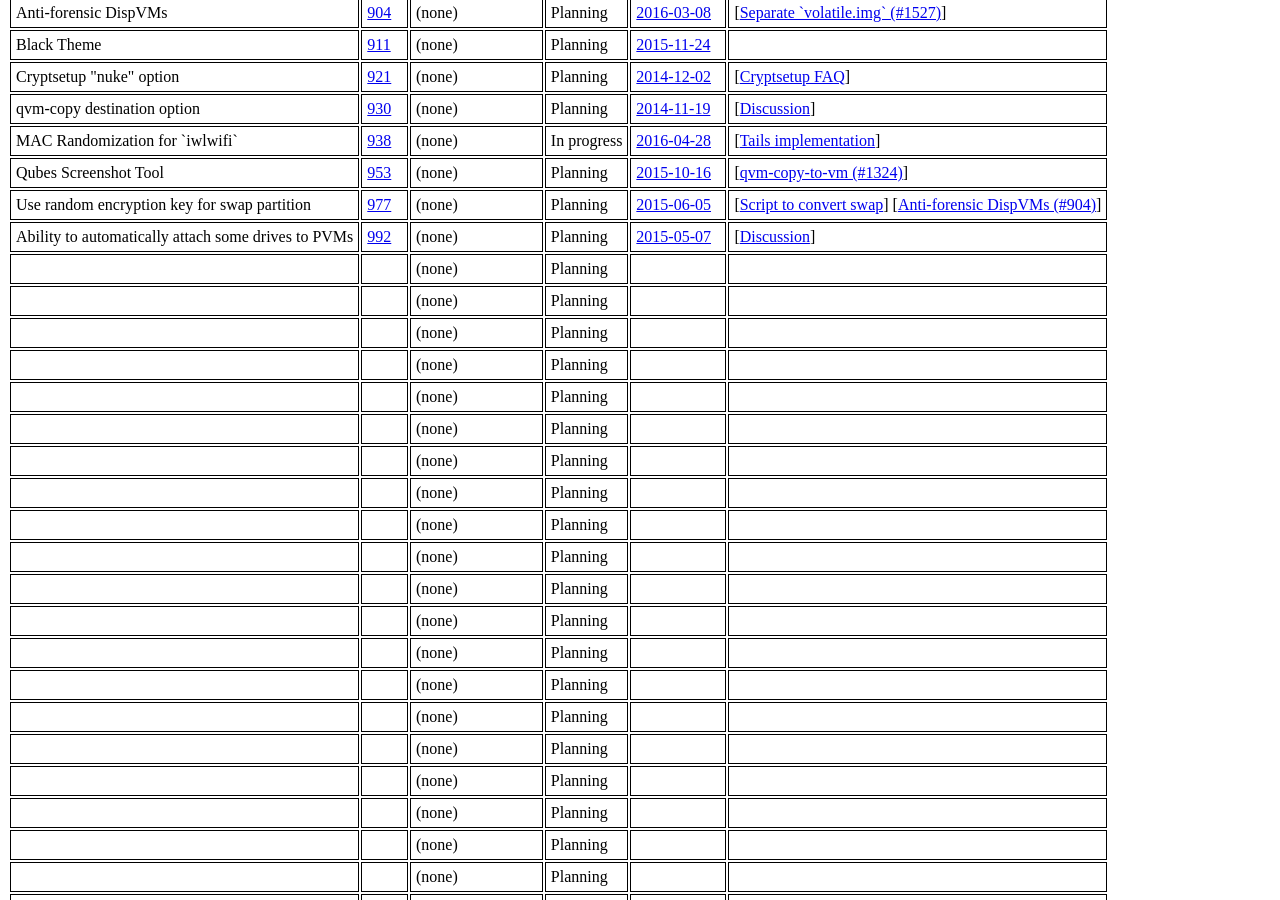
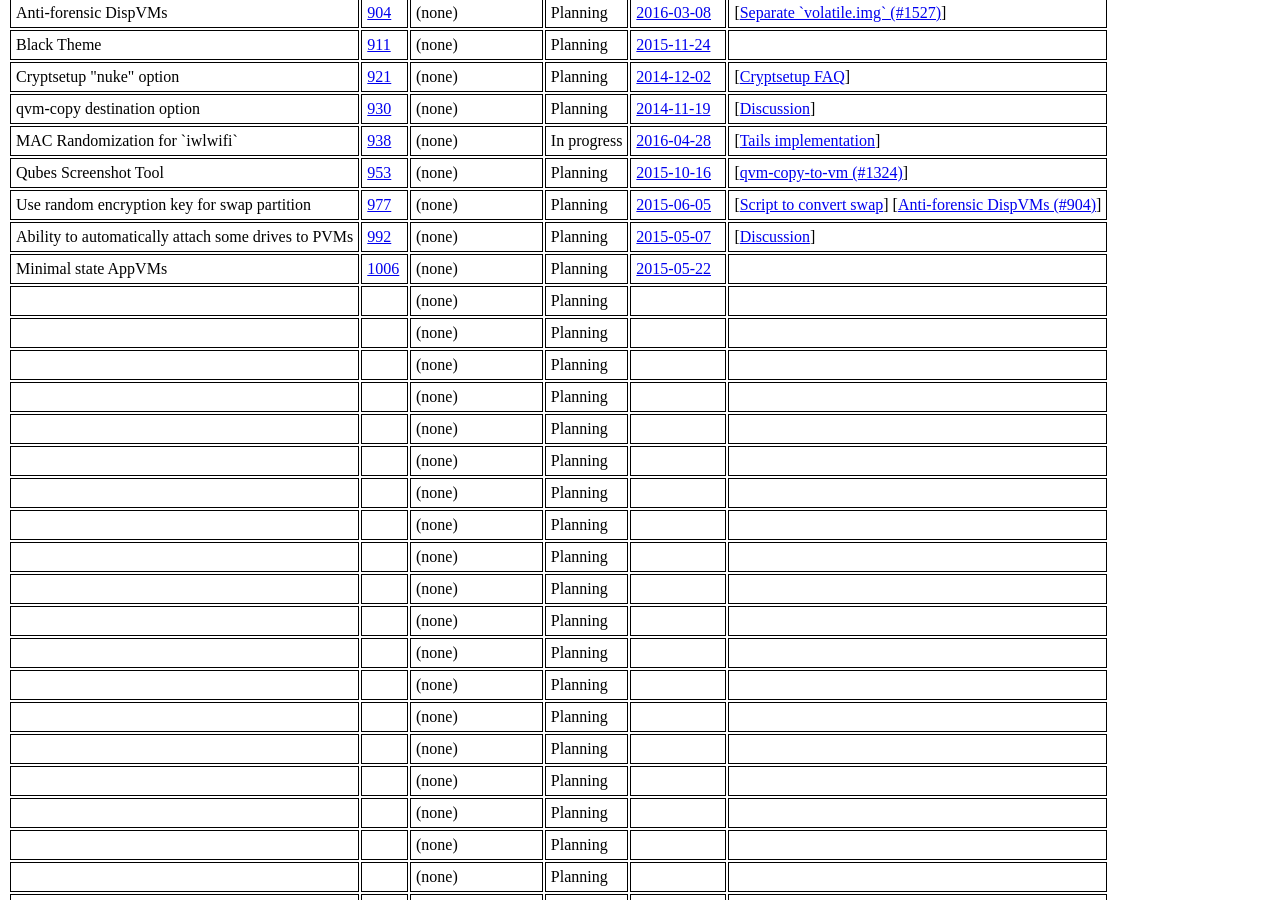
Before and after one commit to QubesOS/qubes-issues, a Jekyll site: the page built from index.md, in a window 1280 px wide and 900 px high, scrolled down 950 px. Built offline with Jekyll 4.4.1, drawn with Linux system fonts in a browser that asks for light colours.

Commit message:
Track #1006

```diff
--- a/_data/features.yml
+++ b/_data/features.yml
@@ -497,15 +497,15 @@
   - desc   :
     url    :
 
-- name   :
-  issue  :
+- name   : Minimal state AppVMs
+  issue  : 1006
   devs   :
   status :
-    code   :
+    code   : Planning
     url    :
   updated:
-    date   :
-    url    :
+    date   : 2015-05-22
+    url    : https://github.com/QubesOS/qubes-issues/issues/1006#issuecomment-104760005
   info   :
   - desc   :
     url    :
```
